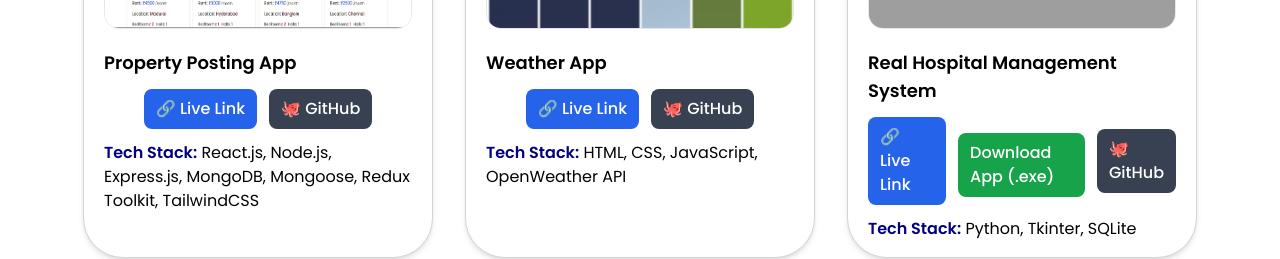
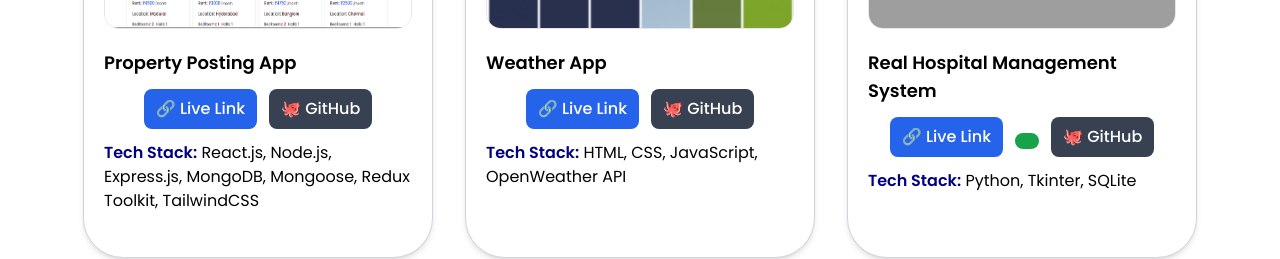
Before and after one commit to Krishna7141/portfolio, a React (Vite) app: page / in a window 1280 px wide. Shown: the part 2700-2959 px from the top of the page. Built offline with nearby package versions, Linux system fonts and the light colour scheme; grey boxes are pictures that could not be loaded.

Commit message:
made changes to project section - real hospital management

```diff
--- a/src/Components/ProjectsSection.jsx
+++ b/src/Components/ProjectsSection.jsx
@@ -39,7 +39,7 @@ const ProjectsSection = () => {
                                             rel="noreferrer"
                                             className="w-fit flex gap-2 items-center justify-center p-2 px-3 bg-green-600 font-medium hover:bg-green-900 rounded-lg text-white mt-2"
                                           >
-                                            Download App (.exe)
+
                                           </a>
                                         )}
                                         <a
```
